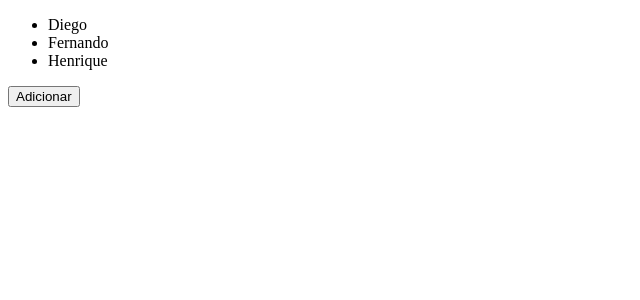
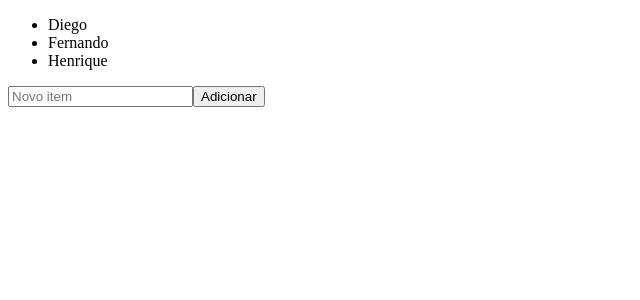
Before and after one commit to diegohts/react-unit-testing, a React (Vite) app: page / in a window 1280 px wide. Shown: the top 300 px of the page, without its empty margins (0-640 px from the left). Built offline with nearby package versions, Linux system fonts and the light colour scheme.

Commit message:
Testing the addition of a new element.

```diff
--- a/src/App.tsx
+++ b/src/App.tsx
@@ -1,10 +1,11 @@
 import { useState } from "react"
 
 function App() {
+  const [newItem, setNewItem] = useState('');
   const [list, setList] = useState(['Diego', 'Fernando', 'Henrique']);
 
   function addToList() {
-    setList(state => [...state, 'Novo']);
+    setList(state => [...state, newItem]);
   }
 
   return (
@@ -18,6 +19,7 @@
             )
           }
         </ul>
+        <input placeholder="Novo item" value={newItem} onChange={e => setNewItem(e.target.value)} />
         <button onClick={addToList}>Adicionar</button>
       </>
   )
```
Also changed, not shown: 1 other file (tests, documents, lock files or other folders).
